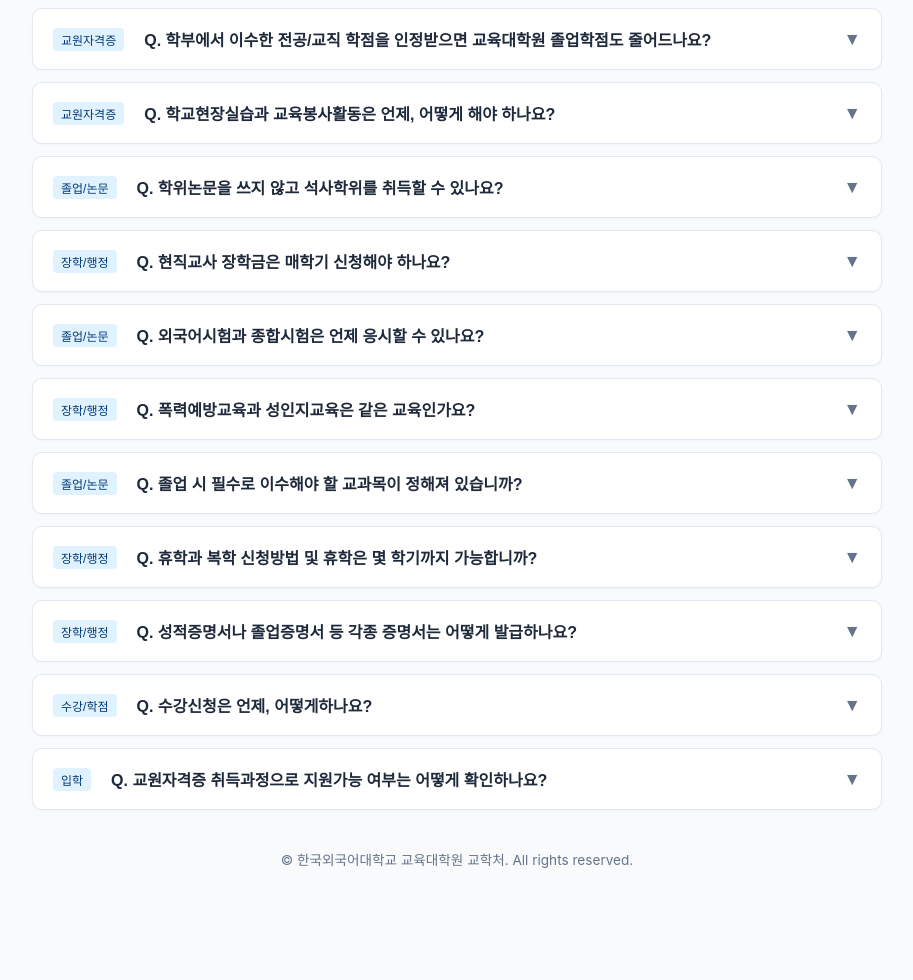
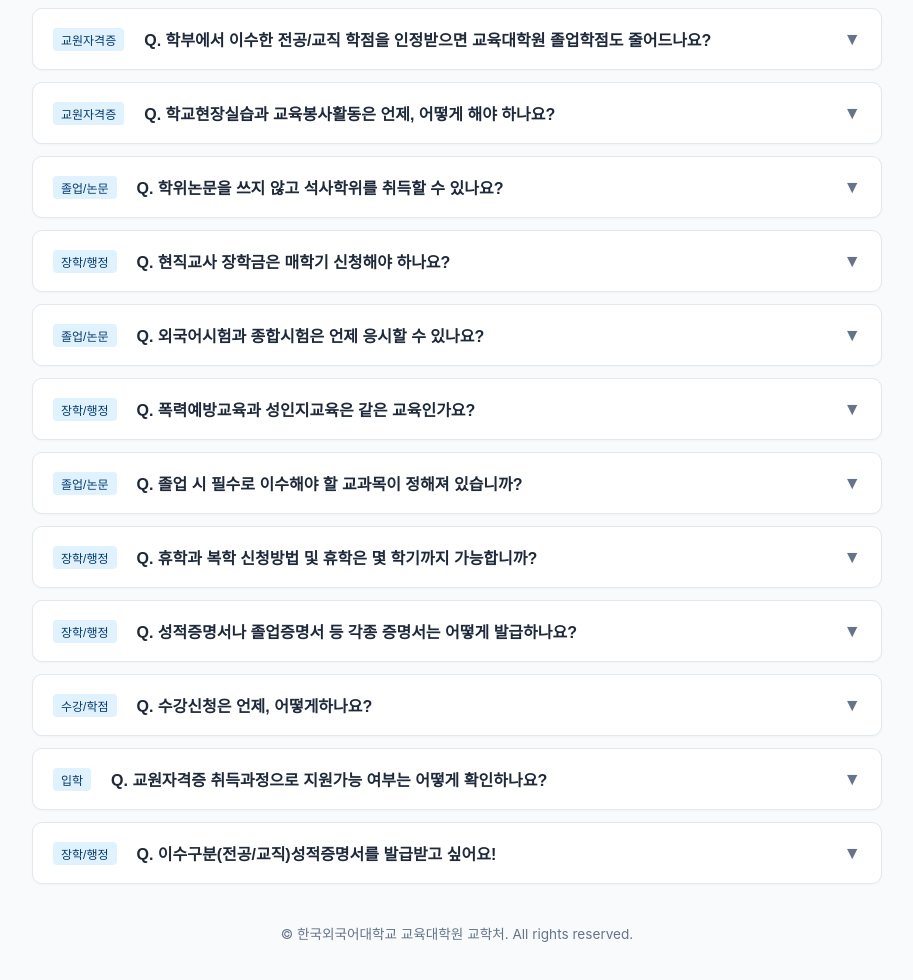
Before and after one commit to hongjh-collab/HUFSGSEFAQ, a plain HTML site: page index.html in a window 1280 px wide. Shown: the part 418-1398 px from the top of the page, without its empty margins (183-1096 px from the left). Before the commit the page ends 1330 px from the top, so only its background shows below. Drawn offline with Linux system fonts and the light colour scheme.

Commit message:
Update index.html

```diff
--- a/index.html
+++ b/index.html
@@ -414,7 +414,17 @@
          <li> 더 자세한 사항이 궁금하신 경우에는 학부 성적표에 개인정보를 다 지우신 후 <strong>교육대학원 대표메일(hufsgse@hufs.ac.kr)</strong>로 문의해주시면 자세히 안내드리겠습니다.
             </div>
         </div>
-
+<!-- Q14 -->
+        <div class="faq-item" data-category="장학/행정">
+            <button class="faq-question">
+                <span class="badge">장학/행정</span>
+                <span class="q-text">Q. 이수구분(전공/교직)성적증명서를 발급받고 싶어요!</span>
+                <span class="icon">▼</span>
+            </button>
+            <div class="faq-answer">
+교육대학원 대표메일(hufsgse@hufs.ac.kr)로 전공, 학번, 이름 작성후 이수구분 성적증명서를 받고 싶다고 문의주시면 회신드리고 있습니다.
+            </div>
+        </div>
     </div>
 
     <div class="no-result" id="noResult">
```
